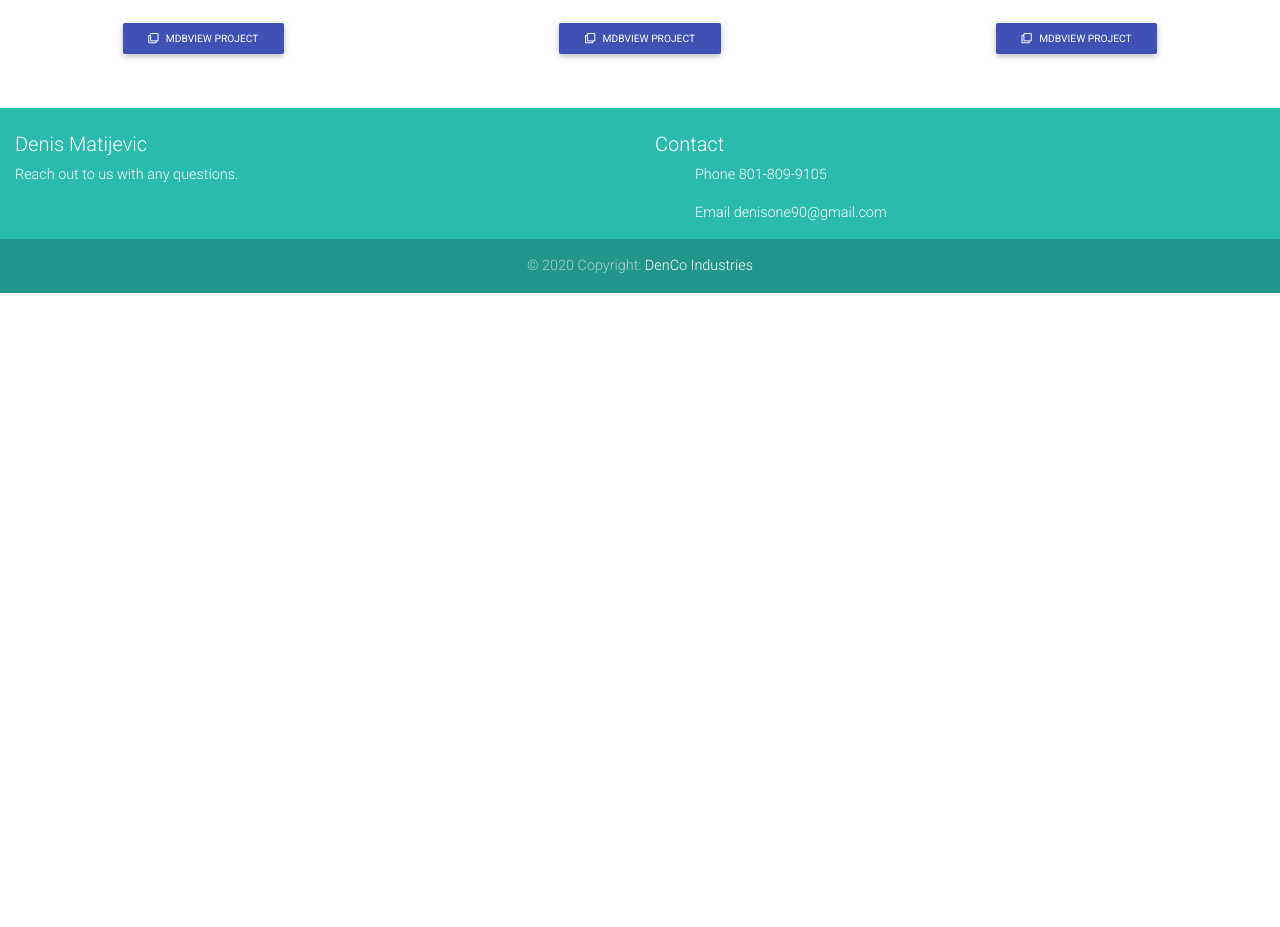
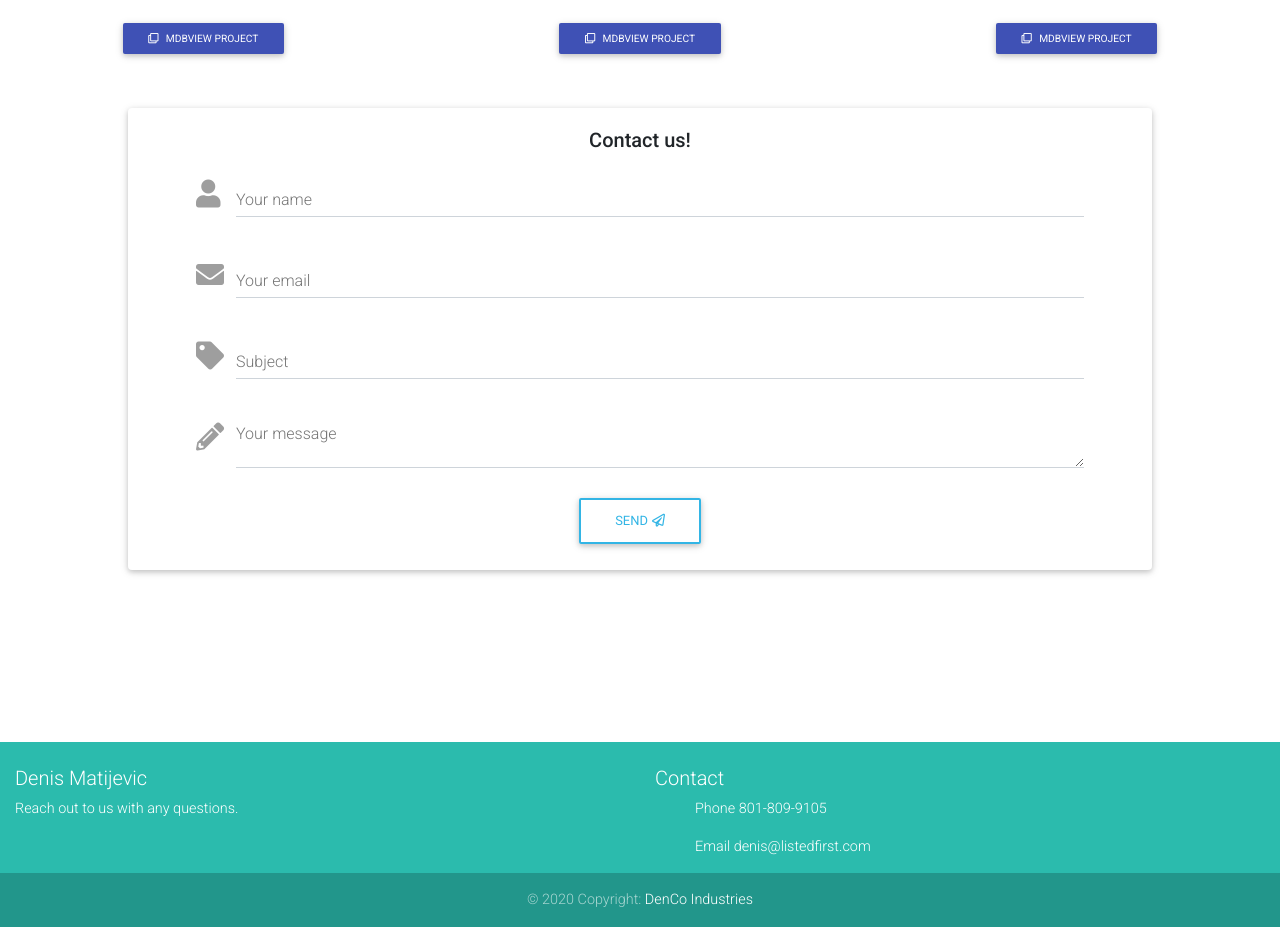
Before and after one commit to denismatijevic/listed1st, a React (Create React App) app: page /#/contact in a window 1280 px wide. Shown: the part 724-1651 px from the top of the page. Before the commit the page ends 1017 px from the top, so only its background shows below. Built offline with nearby package versions, Linux system fonts and the light colour scheme.

Commit message:
added a contact us component

```diff
--- a/package.json
+++ b/package.json
@@ -6,6 +6,7 @@
     "@testing-library/jest-dom": "^4.2.4",
     "@testing-library/react": "^9.5.0",
     "@testing-library/user-event": "^7.2.1",
+    "emailjs-com": "^2.6.3",
     "express": "^4.17.1",
     "mdb-cli": "^2.2.0",
     "mdbreact": "^4.27.0",
--- a/src/App.js
+++ b/src/App.js
@@ -1,15 +1,23 @@
 import React from 'react';
+import { HashRouter, Route } from "react-router-dom";
 import NavBar from "./components/NavBar";
-import Portfolio from "./components/Portfolio"
-import Contact from "./components/Contact"
+import Portfolio from "./components/Portfolio";
+import Footer from "./components/Footer";
+import Wrapper from "./components/Wrapper/index";
+import Contact from "./components/Contact";
 
 function App() {
   return (
+    <HashRouter basename="/">
     <div>
       <NavBar />
       <Portfolio />
-      <Contact />
+      <Wrapper>
+        <Route exact path="/contact" component={Contact} />
+      </Wrapper>
+      <Footer />
     </div>
+    </HashRouter>
   );
 }
 
--- a/src/components/Contact.js
+++ b/src/components/Contact.js
@@ -1,43 +1,76 @@
 import React from "react";
-import { MDBCol, MDBContainer, MDBRow, MDBFooter } from "mdbreact";
+import emailjs from 'emailjs-com';
+import { MDBBtn, MDBIcon, MDBInput, MDBCard, MDBCardBody } from "mdbreact";
 
-const Contact = () => {
-  return (
-    <MDBFooter color="default-color" className="font-small pt-4 mt-4">
-      <MDBContainer fluid className="text-center text-md-left">
-        <MDBRow>
-          <MDBCol md="6">
-            <h5 className="title">Denis Matijevic</h5>
-            <p>
-              Reach out to us with any questions.
-            </p>
-          </MDBCol>
-          <MDBCol md="6">
-            <h5 className="title">Contact</h5>
-            <ul>
-              <li className="list-unstyled">
-                <p>Phone 801-809-9105</p>
-              </li>
-              <li className="list-unstyled">
-                <p>Email denisone90@gmail.com</p>
-              </li>
-              {/* <li className="list-unstyled">
-                <a href="#!">Link 3</a>
-              </li>
-              <li className="list-unstyled">
-                <a href="#!">Link 4</a>
-              </li> */}
-            </ul>
-          </MDBCol>
-        </MDBRow>
-      </MDBContainer>
-      <div className="footer-copyright text-center py-3">
-        <MDBContainer fluid>
-          &copy; {new Date().getFullYear()} Copyright: <a href="www.github.com/denismatijevic" target="_blank"> DenCo Industries </a>
-        </MDBContainer>
-      </div>
-    </MDBFooter>
-  );
+const ContactForm = () => {
+
+function sendEmail(e) {
+  e.preventDefault();
+
+  emailjs.sendForm('service_sa9by6b', 'template_1aql2q7', e.target, 'user_kg7FnuA649SwSPhBnhFdR')
+    .then((result) => {
+        console.log(result.text);
+    }, (error) => {
+        console.log(error.text);
+    });
+    e.target.reset()
 }
 
-export default Contact;
+return (
+  <MDBCard className="my-5 px-5 mx-auto bg"
+  style={{ fontWeight: 300, maxWidth: "80%" }}>
+        <MDBCardBody>
+         <form className="contact-form" onSubmit={sendEmail}>
+          <p className="h5 text-center mb-4">Contact us!</p>
+          <div className="grey-text">
+            <MDBInput
+              label="Your name"
+              name="name"
+              icon="user"
+              group
+              type="text"
+              validate
+              error="wrong"
+              success="right"
+            />
+            <MDBInput
+              label="Your email"
+              name="email"
+              icon="envelope"
+              group
+              type="email"
+              validate
+              error="wrong"
+              success="right"
+            />
+            <MDBInput
+              label="Subject"
+              name="subject"
+              icon="tag"
+              group
+              type="text"
+              validate
+              error="wrong"
+              success="right"
+            />
+            <MDBInput
+              type="textarea"
+              rows="2"
+              label="Your message"
+              name="message"
+              icon="pencil-alt"
+            />
+          </div>
+          <div className="text-center">
+            <MDBBtn outline color="info" type="submit">
+              Send
+              <MDBIcon far icon="paper-plane" className="ml-1" />
+            </MDBBtn>
+          </div>
+        </form>
+      </MDBCardBody>
+    </MDBCard>
+);
+}
+
+export default ContactForm;
--- /dev/null
+++ b/src/components/Footer.js
@@ -0,0 +1,43 @@
+import React from "react";
+import { MDBCol, MDBContainer, MDBRow, MDBFooter } from "mdbreact";
+
+const Contact = () => {
+  return (
+    <MDBFooter color="default-color" className="font-small pt-4 mt-4">
+      <MDBContainer fluid className="text-center text-md-left">
+        <MDBRow>
+          <MDBCol md="6">
+            <h5 className="title">Denis Matijevic</h5>
+            <p>
+              Reach out to us with any questions.
+            </p>
+          </MDBCol>
+          <MDBCol md="6">
+            <h5 className="title">Contact</h5>
+            <ul>
+              <li className="list-unstyled">
+                <p>Phone 801-809-9105</p>
+              </li>
+              <li className="list-unstyled">
+                <p>Email denis@listedfirst.com</p>
+              </li>
+              {/* <li className="list-unstyled">
+                <a href="#!">Link 3</a>
+              </li>
+              <li className="list-unstyled">
+                <a href="#!">Link 4</a>
+              </li> */}
+            </ul>
+          </MDBCol>
+        </MDBRow>
+      </MDBContainer>
+      <div className="footer-copyright text-center py-3">
+        <MDBContainer fluid>
+          &copy; {new Date().getFullYear()} Copyright: <a href="www.github.com/denismatijevic" target="_blank"> DenCo Industries </a>
+        </MDBContainer>
+      </div>
+    </MDBFooter>
+  );
+}
+
+export default Contact;
--- a/src/components/NavBar.js
+++ b/src/components/NavBar.js
@@ -1,9 +1,19 @@
 import React, { Component } from "react";
-import { MDBNavbar, MDBNavbarBrand, MDBNavbarNav, MDBNavItem, MDBNavLink, MDBNavbarToggler, MDBCollapse, MDBDropdown,
-MDBDropdownToggle, MDBDropdownMenu, MDBDropdownItem, MDBIcon } from "mdbreact";
-import { BrowserRouter as Router } from 'react-router-dom';
+import { MDBNavbar,
+  MDBNavbarBrand,
+  MDBNavbarNav,
+  MDBNavItem,
+  MDBNavLink,
+  MDBNavbarToggler,
+  MDBCollapse,
+  MDBDropdown,
+  MDBDropdownToggle,
+  MDBDropdownMenu,
+  MDBDropdownItem,
+  MDBIcon } from "mdbreact";
+// import { BrowserRouter as Router } from 'react-router-dom';
 
-class NavbarPage extends Component {
+class NavBar extends Component {
 state = {
   isOpen: false
 };
@@ -14,25 +24,25 @@ toggleCollapse = () => {
 
 render() {
   return (
-    <Router>
+
       <MDBNavbar color="default-color" dark expand="md">
         <MDBNavbarBrand>
-          <strong className="white-text">listedFirst</strong>
+          <strong className="white-text">ListedFirst</strong>
         </MDBNavbarBrand>
         <MDBNavbarToggler onClick={this.toggleCollapse} />
         <MDBCollapse id="navbarCollapse3" isOpen={this.state.isOpen} navbar>
           <MDBNavbarNav left>
             <MDBNavItem>
-              <MDBNavLink to="#!">Home</MDBNavLink>
+              <MDBNavLink to="/">Home</MDBNavLink>
+            </MDBNavItem>
+            <MDBNavItem>
+              <MDBNavLink to="#!">Web Services & Design</MDBNavLink>
             </MDBNavItem>
             <MDBNavItem>
               <MDBNavLink to="#!">SEO & Marketing</MDBNavLink>
             </MDBNavItem>
             <MDBNavItem>
-              <MDBNavLink to="#!">Web Services & Design</MDBNavLink>
-            </MDBNavItem>
-            <MDBNavItem>
-              <MDBNavLink to="#!">Contact Us</MDBNavLink>
+              <MDBNavLink to="/contact">Contact</MDBNavLink>
             </MDBNavItem>
             <MDBNavItem>
               <MDBDropdown>
@@ -67,9 +77,9 @@ render() {
           </MDBNavbarNav>
         </MDBCollapse>
       </MDBNavbar>
-    </Router>
+
     );
   }
 }
 
-export default NavbarPage;
+export default NavBar;
--- /dev/null
+++ b/src/components/Wrapper/index.js
@@ -0,0 +1,8 @@
+import React from "react";
+import "./style.css";
+
+function Wrapper(props) {
+  return <main className="wrapper">{props.children}</main>;
+}
+
+export default Wrapper;
--- /dev/null
+++ b/src/components/Wrapper/style.css
@@ -0,0 +1,4 @@
+.wrapper {
+  min-height: 100%;
+  padding-bottom: 100px;
+}
```
Also changed, not shown: 1 other file (tests, documents, lock files or other folders).
